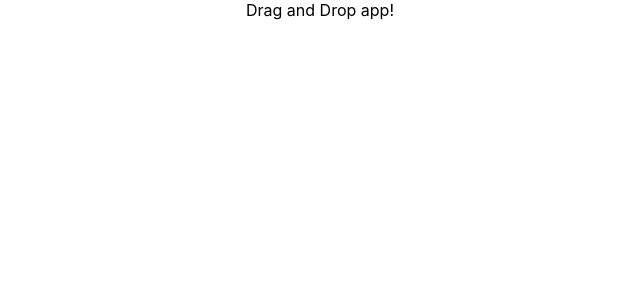
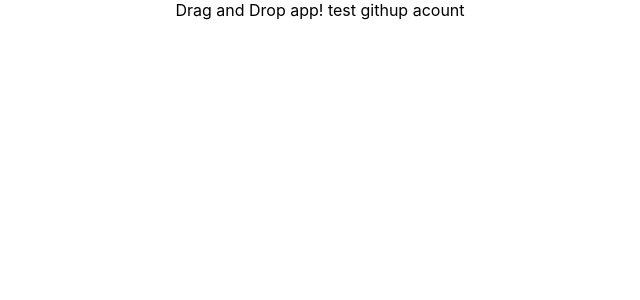
Before and after one commit to WhiteLady1/Drag-and-drop-in-react, a React (Create React App) app: page / in a window 1280 px wide. Shown: the top 300 px of the page, without its empty margins (320-960 px from the left). Built offline with nearby package versions, Linux system fonts and the light colour scheme; the HTML template or start-up script is replaced by a standard one.

Commit message:
Changes in acounts

```diff
--- a/src/App.tsx
+++ b/src/App.tsx
@@ -4,7 +4,7 @@ import './App.css';
 function App() {
   return (
     <div className="App">
-      Drag and Drop app!
+      Drag and Drop app! test githup acount
     </div>
   );
 }
```
